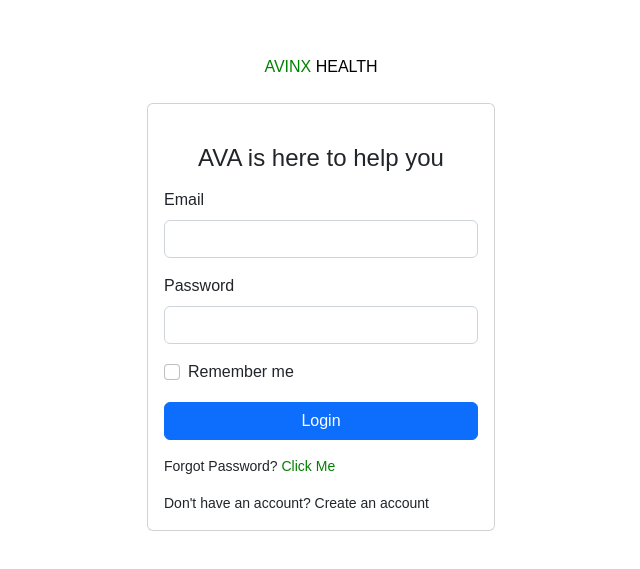
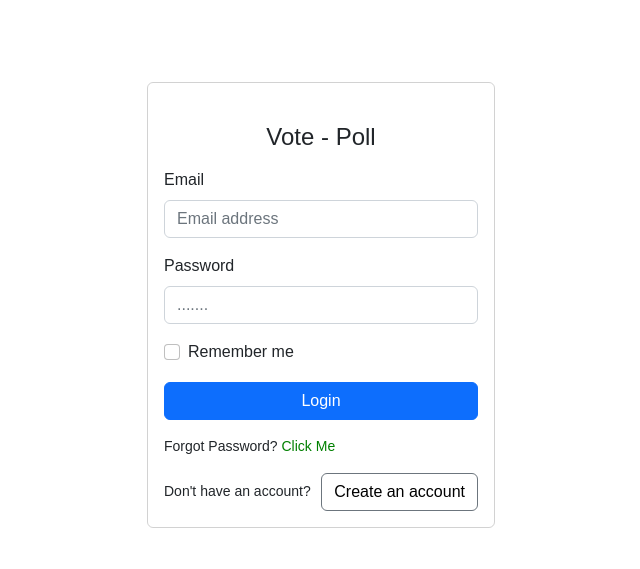
Before and after one commit to 56radius/vote-poll, a React (Create React App) app: page /login in a window 1280 px wide. Shown: the part 111-680 px from the top of the page, without its empty margins (319-959 px from the left). Built offline with nearby package versions, Linux system fonts and the light colour scheme.

Commit message:
Comitting the screen

```diff
--- a/src/components/LoginScreen.js
+++ b/src/components/LoginScreen.js
@@ -1,10 +1,9 @@
-import React, { useState } from "react";
+import React from "react";
 import { useNavigate } from "react-router-dom";
 import Swal from "sweetalert2";
 
 function LoginScreen() {
   const navigate = useNavigate();
-
 
   return (
     <div>
@@ -18,32 +17,19 @@ function LoginScreen() {
                     <button
                       style={{
                         borderWidth: 0,
-                        background: "#fff",
+                        background: "transparent",
                       }}
                       href="index.html"
                       className="logo d-flex align-items-center w-auto"
                     >
-                      <span className="d-none d-lg-block">
-                        {" "}
-                        <span
-                          style={{
-                            color: "green",
-                          }}
-                        >
-                          {" "}
-                          AVINX{" "}
-                        </span>{" "}
-                        HEALTH{" "}
-                      </span>
                     </button>
                   </div>
                   <form action="" className="mt" method="post">
-                    <div className="card mb-3">
+                    <div className="card mb-3" style={{ background: "transparent" }}>
                       <div className="card-body">
                         <div className="pt-4 pb-2">
                           <h5 className="card-title text-center pb-0 fs-4">
-                            {" "}
-                            AVA is here to help you{" "}
+                            Vote - Poll
                           </h5>
                         </div>
 
@@ -55,7 +41,7 @@ function LoginScreen() {
                             <input
                               type="email"
                               className="form-control"
-
+                              placeholder="Email address"
                               required
                             />
                             <div className="invalid-feedback">
@@ -73,7 +59,7 @@ function LoginScreen() {
                             <input
                               type="password"
                               className="form-control"
-
+                              placeholder="......."
                               required
                             />
                             <div className="invalid-feedback">
@@ -100,10 +86,10 @@ function LoginScreen() {
                           </div>
                           <div className="col-12">
                             <button
-
                               className="btn btn-primary w-100"
                               name="login"
                               type="button"
+                              style={{ }}
                             >
                               Login
                             </button>
@@ -122,13 +108,15 @@ function LoginScreen() {
                             </p>
                           </div>
 
-                          <div className="col-12">
-                            <p className="small mb-0">
-                              Don't have an account?{" "}
-                              <a onClick={() => navigate("/register")}>
-                                Create an account
-                              </a>
-                            </p>
+                          <div className="col-12 d-flex justify-content-between align-items-center">
+                            <p className="small mb-0">Don't have an account?</p>
+                            <button
+                              className="btn btn-secondary"
+                              onClick={() => navigate("/register")}
+                              style={{ background: "transparent", border: "1px solid #6c757d", color: "black" }}
+                            >
+                              Create an account
+                            </button>
                           </div>
                         </form>
                       </div>
```
